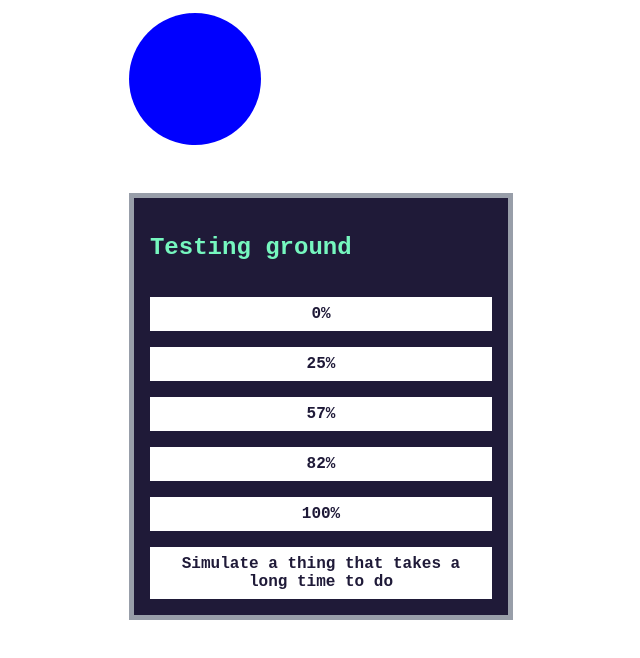
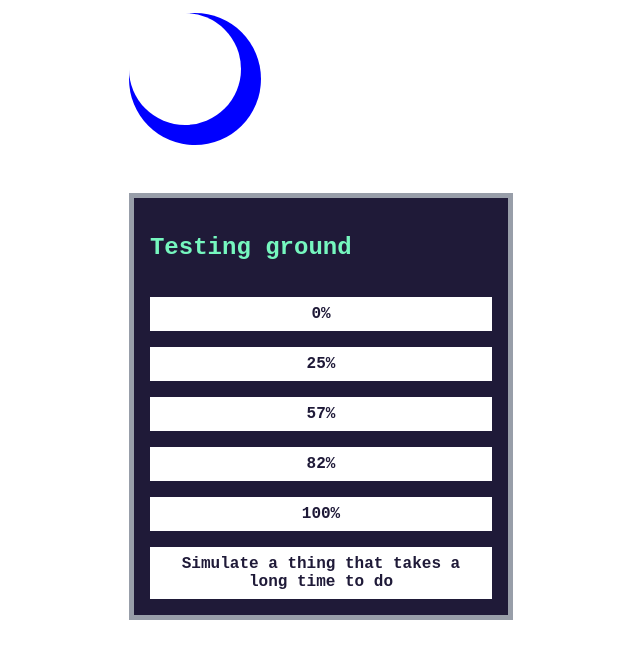
Before and after one commit to Annie-Huang/circular-progress-bar, a website: page index.html in a window 1280 px wide. Shown: the part 200-858 px from the top of the page, without its empty margins (319-959 px from the left). Drawn offline with Linux system fonts and the light colour scheme.

Commit message:
Create the ::after element

```diff
--- a/style.css
+++ b/style.css
@@ -4,10 +4,20 @@
   --bar-width: 20px;
 
   width: var(--size);
-  aspect-ratio: 1 / 1;
+  aspect-ratio: 1;
 
   background: blue;
   border-radius: 50%;
+
+  &::after {
+    content: '';
+    background: white;
+    border-radius: inherit;
+    width: calc(100% - var(--bar-width));
+    aspect-ratio: 1;
+
+    display: grid;
+  }
 
   span {
     display: none;
```
